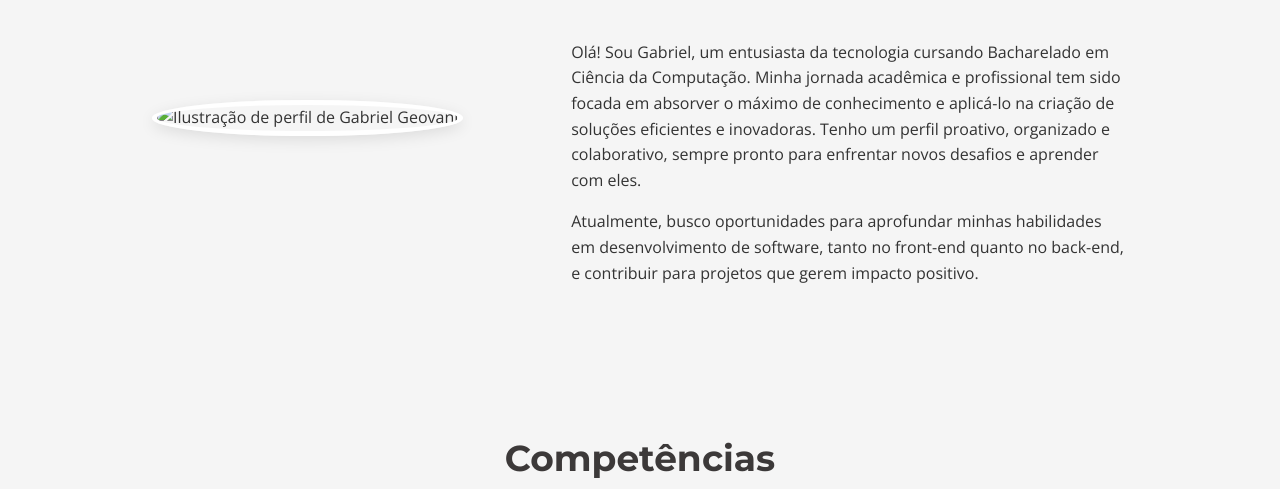
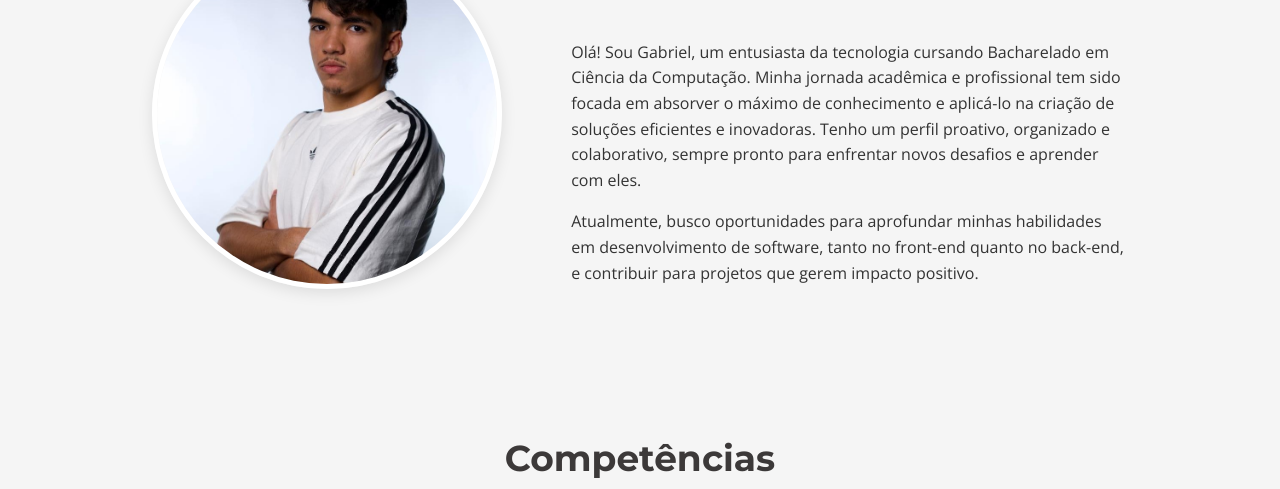
Before and after one commit to geovaniiixz/portfolio, a plain HTML site: page index.html in a window 1280 px wide. Shown: the part 693-1182 px from the top of the page. Drawn offline with nearby package versions, Linux system fonts and the light colour scheme.

Commit message:
Add files via upload

```diff
--- a/index.html
+++ b/index.html
@@ -73,7 +73,7 @@
             <div class="sobre__container container grid">
                 <div class="sobre__image">
                     <!-- COLOQUE SUA FOTO AQUI -->
-                    <img src="assets/foto1.jpeg" alt="Ilustração de perfil de Gabriel Geovani">
+                    <img src="foto1.jpeg" alt="Ilustração de perfil de Gabriel Geovani">
                 </div>
                 <div class="sobre__data">
                     <h2 class="section__title">Sobre Mim</h2>
```
Also changed, not shown: foto1.jpeg (added), foto2.jpeg (added).
